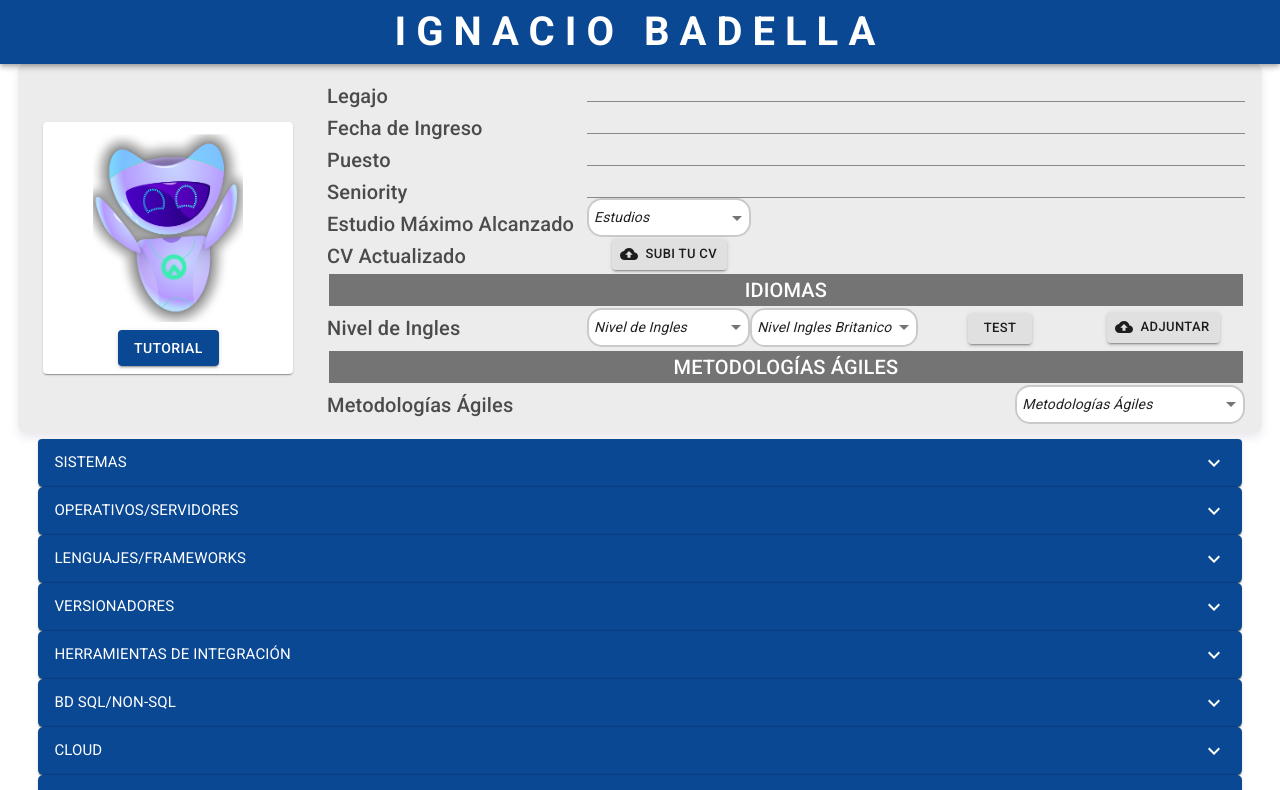
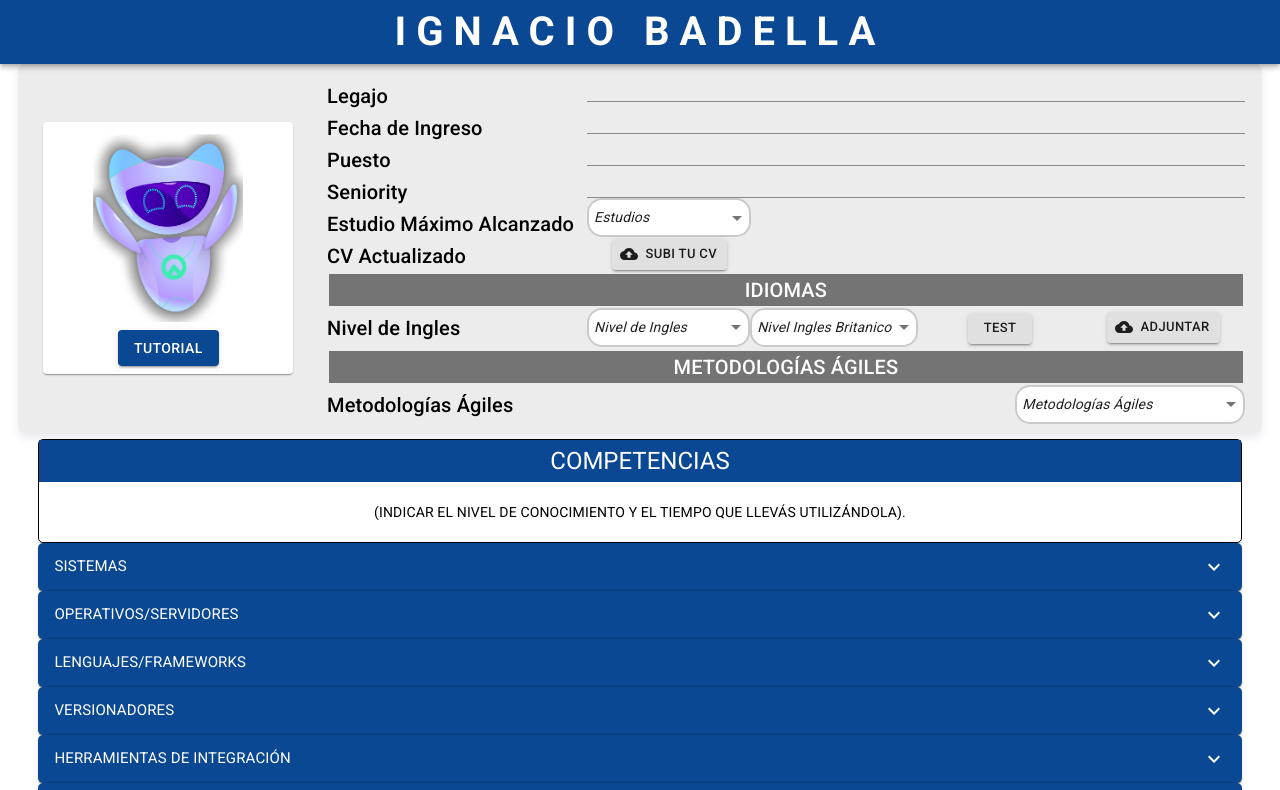
Before and after one commit to Ignacio-81/talent-map-React-Node, a React (Create React App) app: page / in a window 1280 px wide. Shown: the top 790 px of the page. Built offline with nearby package versions, Linux system fonts and the light colour scheme.

Commit message:
nueva barra divisora

```diff
--- a/src/App.css
+++ b/src/App.css
@@ -1,5 +1,5 @@
 .primary {
-    background-color: #0a4894fe;    color : #616161,
+    background-color: #0a4894fe;    color : #938f8f,
 }
 .secondary {
     background-color: #ececec;
--- a/src/App.js
+++ b/src/App.js
@@ -19,7 +19,7 @@ const theme = createMuiTheme({
             secondary: '#ffff',
         },
         textColor: {
-            text1: '#4b4b4b',
+            text1: '938f8f',
             text2: 'white',
         }
     }
--- /dev/null
+++ b/src/Components/DividerBar.js
@@ -0,0 +1,40 @@
+import React from 'react'
+import { makeStyles } from '@material-ui/core/styles';
+import Grid from '@material-ui/core/Grid';
+import Typography from '@material-ui/core/Typography';
+
+const useStyles = makeStyles((theme) => ({
+    root: {
+        display: 'flex',
+        flexDirection: 'column',
+        justifyContent: 'center',
+        borderColor: 'black',
+        borderStyle: 'solid',
+        borderWidth: '1px',
+        borderRadius: '5px',
+    },
+    label2: {
+        backgroundColor: theme.palette.primary.main,
+        color: theme.palette.textColor.text2,
+        textAlign: 'center',
+        padding: '5px',
+
+    },
+    label3: {
+        backgroundColor: 'transparent',
+        color: theme.palette.textColor.text1,
+        textAlign: 'center',
+        padding: '20px'
+    },
+}));
+
+
+export default function DividerBar() {
+    const classes = useStyles();
+    return (
+        <Grid className={classes.root}>
+            <Typography className={classes.label2} variant="h5" >COMPETENCIAS</Typography>
+            <Typography className={classes.label3} variant="body2" >(INDICAR EL NIVEL DE CONOCIMIENTO Y EL TIEMPO QUE LLEVÁS UTILIZÁNDOLA).</Typography>
+        </Grid>
+    )
+}
--- a/src/Components/SkillsBox.js
+++ b/src/Components/SkillsBox.js
@@ -8,6 +8,7 @@ import Typography from '@material-ui/core/Typography';
 import ExpandMoreIcon from '@material-ui/icons/ExpandMore';
 
 import SkillsGrid from './SkillsGrid.js'
+import DividerBar from './DividerBar.js';
 
 const useStyles = makeStyles((theme) => ({
     box: {
@@ -36,6 +37,7 @@ export default function SkillsBox(props) {
     const classes = useStyles();
     return (
             <div className={classes.box}>
+                <DividerBar/>
                 {mainSkills.map(skill => (
                     <Accordion className={classes.heading}>
                         <AccordionSummary
```
Also changed, not shown: src/Components/Form.js (+6 -1 lines), db.json (indentation only).
